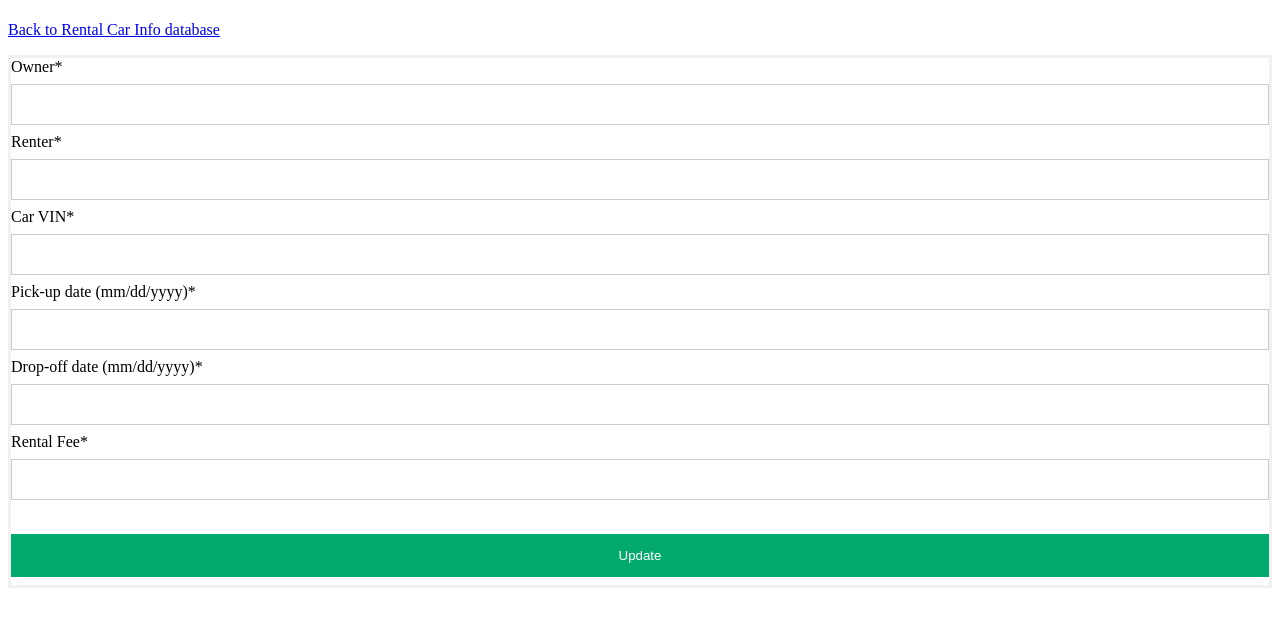
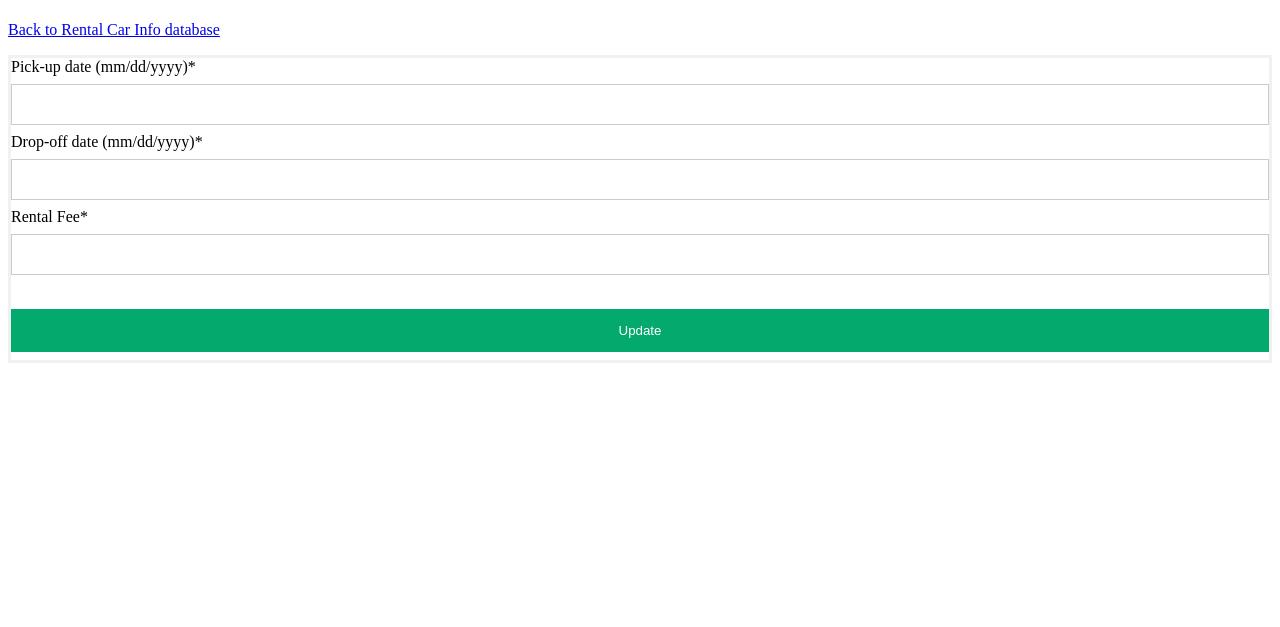
Before and after one commit to chenghong99/CarWebsite, a Django app: template app/templates/app/editrentalcarinfoPH.html in a window 1280 px wide. Shown: the part 34-661 px from the top of the page. Run offline with Django 3.2, Linux system fonts and the light colour scheme; the template is opened without the code that fills it, so the values that code supplies are empty.

Commit message:
Update editrentalcarinfoPH.html

```diff
--- a/app/templates/app/editrentalcarinfoPH.html
+++ b/app/templates/app/editrentalcarinfoPH.html
@@ -22,12 +22,8 @@
           <!-- Security token by Django -->
           {% csrf_token %}
           <!-- form -->
-          <div id="div_id_owner" class="control-group"> <label for="id_owner" class="control-label requiredField">
-          Owner<span class="asteriskField">*</span> </label> <div class="controls"> <input type="text" name="owner" value="{{obj.0}}" maxlength="64" class="textinput textInput" required="" id="id_car_vin"> </div> </div>
-        <div id="div_id_renter" class="control-group"> <label for="id_renter" class="control-label requiredField">
-          Renter<span class="asteriskField">*</span> </label> <div class="controls"> <input type="text" name="renter" value="{{obj.1}}" maxlength="64" class="textinput textInput" required="" id="id_carmake"> </div> </div>
-        <div id="div_id_car_vin" class="control-group"> <label for="id_car_vin" class="control-label requiredField">
-          Car VIN<span class="asteriskField">*</span> </label> <div class="controls"> <input type="text" name="car_vin" value="{{obj.2}}" maxlength="64" class="textinput textInput" required="" id="id_model"> </div> </div>
+
+
         <div id="div_id_pick_up" class="control-group"> <label for="id_pick_up" class="control-label requiredField">
           Pick-up date (mm/dd/yyyy)<span class="asteriskField">*</span> </label> <div class="controls"> <input type="text" name="pick_up" value="{{obj.3| date:"m/d/Y"}}" class="dateinput" required="" id="id_dob"> </div> </div>
         <div id="div_id_drop_off" class="control-group"> <label for="id_drop_off" class="control-label requiredField">
```
